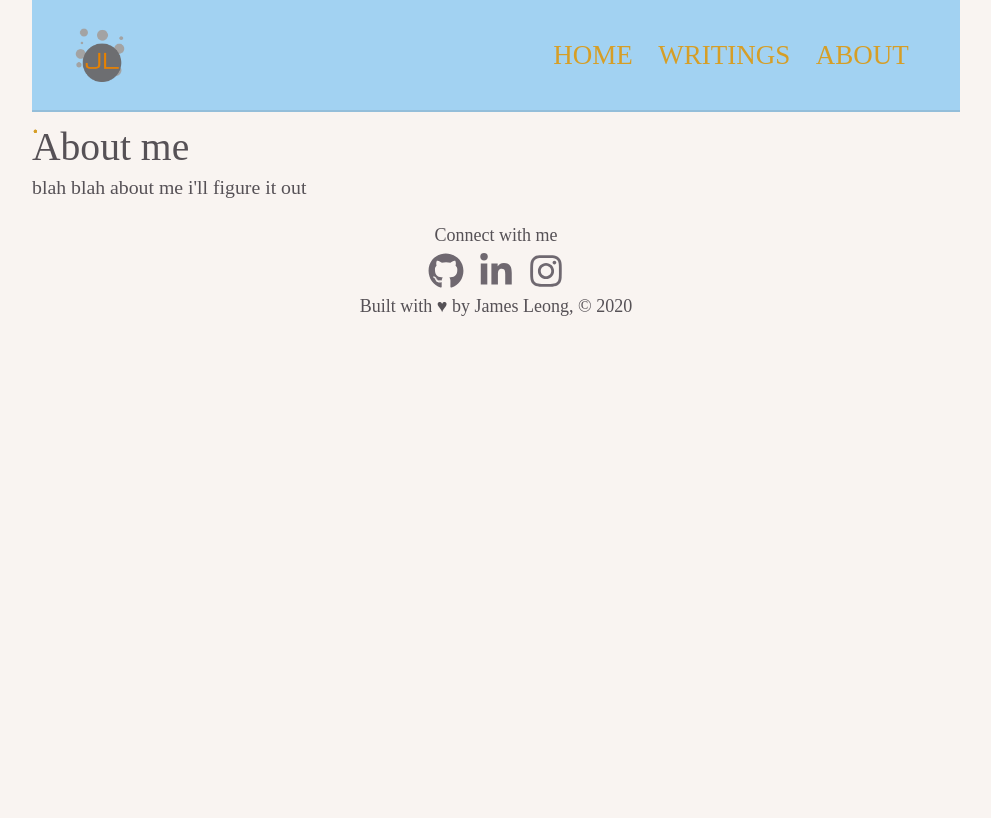
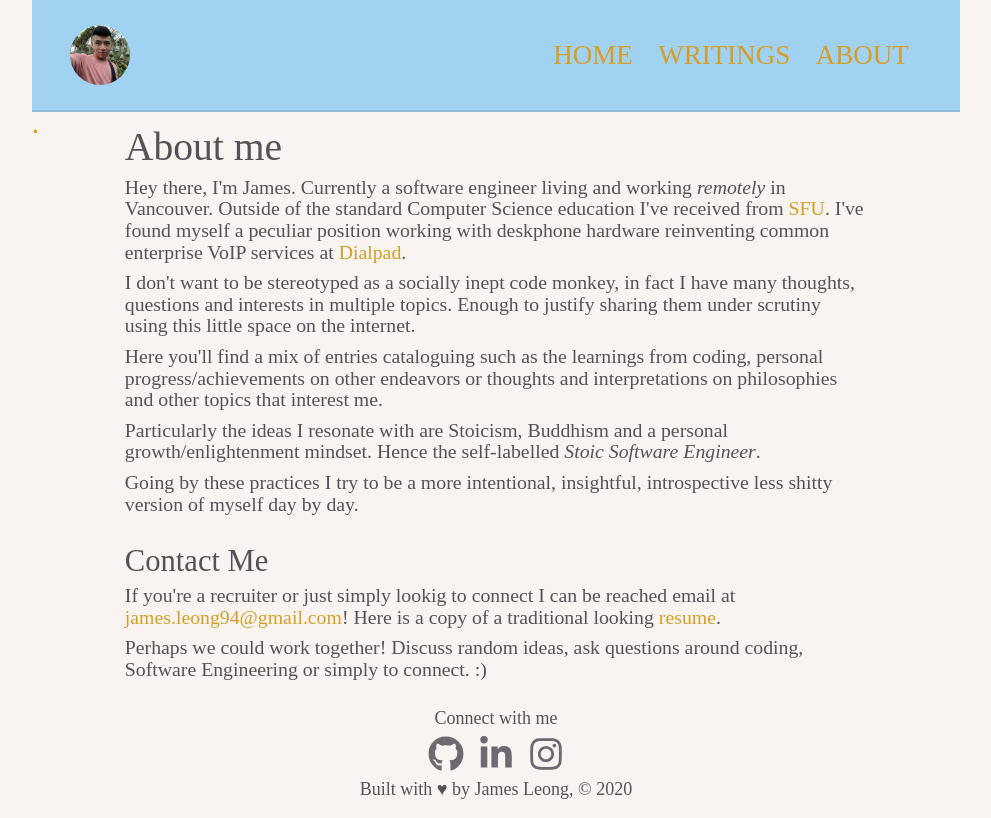
Before and after one commit to jyleong/gatsby-jyleong, a Gatsby site: page /about/ in a window 1280 px wide. Shown: the whole page, without its empty margins (128-1119 px from the left). Built offline with nearby package versions, Linux system fonts and the light colour scheme; Gatsby itself is replaced by a stand-in of ours.

Commit message:
many changes; about page stylings; navbar

```diff
--- a/gatsby-config.js
+++ b/gatsby-config.js
@@ -17,8 +17,8 @@ module.exports = {
     {
       resolve: 'gatsby-source-filesystem',
       options: {
-        name: 'images',
-        path: `${__dirname}/src/images`,
+        name: 'assets',
+        path: `${__dirname}/src/assets`,
       },
     },
     {
@@ -66,7 +66,7 @@ module.exports = {
         background_color: '#663399',
         theme_color: '#663399',
         display: 'minimal-ui',
-        icon: 'src/images/JL-logo.png', // This path is relative to the root of the site.
+        icon: 'src/assets/JL-logo.png', // This path is relative to the root of the site.
       },
     },
 
@@ -76,7 +76,7 @@ module.exports = {
         alias: {
           '@config': 'src/config',
           '@components': 'src/components',
-          '@images': 'src/images',
+          '@assets': 'src/assets',
           '@pages': 'src/pages',
           '@styles': 'src/styles',
           '@templates': 'src/templates',
--- a/src/about/about.md
+++ b/src/about/about.md
@@ -4,4 +4,18 @@ date: "2020-12-09"
 author: "James Leong"
 ---
 
-blah blah about me i'll figure it out
+Hey there, I'm James. Currently a software engineer living and working _remotely_ in Vancouver. Outside of the standard Computer Science education I've received from [SFU](https://www.sfu.ca/computing.html). I've found myself a peculiar position working with deskphone hardware reinventing common enterprise VoIP services at [Dialpad](https://dialpad.com).
+
+I don't want to be stereotyped as a socially inept code monkey, in fact I have many thoughts, questions and interests in multiple topics. Enough to justify sharing them under scrutiny using this little space on the internet.
+
+Here you'll find a mix of entries cataloguing such as the learnings from coding, personal progress/achievements on other endeavors or thoughts and interpretations on philosophies and other topics that interest me.
+
+Particularly the ideas I resonate with are Stoicism, Buddhism and a personal growth/enlightenment mindset. Hence the self-labelled _Stoic Software Engineer_.
+
+Going by these practices I try to be a more intentional, insightful, introspective less shitty version of myself day by day.
+
+### Contact Me
+
+If you're a recruiter or just simply lookig to connect I can be reached email at [james.leong94@gmail.com](mailto:james.leong94@gmail.com)! Here is a copy of a traditional looking [resume](../assets/JYLResume.pdf).
+
+Perhaps we could work together! Discuss random ideas, ask questions around coding, Software Engineering or simply to connect. :)
--- a/src/components/content.tsx
+++ b/src/components/content.tsx
@@ -1,7 +1,6 @@
-import { node } from 'prop-types';
 import React from 'react';
 
-import { SectionAbout, SectionResume, SectionWriting, SectionContact } from './sections';
+import { SectionAbout, SectionWriting } from './sections';
 
 interface IEdge {
   node: {
@@ -32,7 +31,6 @@ const Content: React.FC<ContentProps> = (props) => {
     <div>
       <SectionAbout />
       <SectionWriting posts={posts}/>
-      <SectionResume />
     </div>
   );
 };
--- a/src/components/layout.tsx
+++ b/src/components/layout.tsx
@@ -21,6 +21,7 @@ type SiteMetaProps = {
 }
 type LayoutProps = {
   children: React.ReactNode;
+  location: Location;
 };
 
 const LayoutContainer = styled.div`
@@ -49,12 +50,14 @@ const Layout: React.FC<LayoutProps> = ({ children }) => {
     author: layoutQuery.site.siteMetadata.author,
   }
   const { title, description, siteUrl, author} = props
+  const pathname = location.pathname ? location.pathname : '/';
+  console.log(pathname);
   return (
     <div id='root'>
       <Head title={title} description={description} siteUrl={siteUrl}/>
       <div>
         <LayoutContainer>
-          <NavBar />
+          <NavBar path={pathname}/>
           {children}
         </LayoutContainer>
         <FooterComponent author={author}/>
--- a/src/components/navbar/logo.tsx
+++ b/src/components/navbar/logo.tsx
@@ -8,13 +8,25 @@ const LogoWrap = styled.div`
   flex: 0 1 60px;
 
   @media (max-width: 768px) {
-    flex: 0 1 35px;
+    flex: 0 1 30px;
   }
-`
-const Logo = () => {
+`;
+
+const ImageItem = styled(Img)<{fluid: any}>`
+  padding: 0;
+  width: 100%;
+	height: 100%;
+	border-radius: 50%;
+`;
+
+interface LogoProps {
+  show: boolean
+};
+
+const Logo: React.FC<LogoProps> = (props) => {
   const data = useStaticQuery(graphql`
     query {
-      file(name: { eq: "JL-logo" }, extension: { eq: "png" }) {
+      file(name: { eq: "jl-icon" }, extension: { eq: "png" }) {
         childImageSharp {
           fluid(maxWidth: 90, pngQuality: 80) {
             ...GatsbyImageSharpFluid
@@ -26,7 +38,7 @@ const Logo = () => {
 
   return (
     <LogoWrap as={Link} to="/">
-      <Img fluid={data.file.childImageSharp.fluid} alt="logo" />
+      {props.show ? <ImageItem fluid={data.file.childImageSharp.fluid} alt="logo" /> : <div /> }
     </LogoWrap>
   )
 }
--- a/src/components/navbar/navbar.tsx
+++ b/src/components/navbar/navbar.tsx
@@ -5,6 +5,10 @@ import NavLinks from './navlinks';
 import Logo from './logo';
 
 const { colors } = theme;
+
+interface NavProps {
+  path: string
+};
 
 const NavContainer = styled.nav`
   height: 14vh;
@@ -95,11 +99,12 @@ const Navbox = styled.div`
   }
 `
 
-const NavBar: React.FC = () => {
+const NavBar: React.FC<NavProps> = (props) => {
   const [navbarOpen, setNavbarOpen] = useState(false);
+  const shouldShow = props.path !== '/';
   return (
     <NavContainer>
-      <Logo />
+      <Logo show={shouldShow}/>
       <Toggle
         onClick={() => setNavbarOpen(!navbarOpen)}
       >
--- a/src/components/sections/index.ts
+++ b/src/components/sections/index.ts
@@ -1,5 +1,4 @@
 import SectionAbout from './sectionAbout';
 import SectionWriting from './sectionWriting';
-import SectionResume from './sectionResume';
 
-export { SectionAbout, SectionWriting, SectionResume };
+export { SectionAbout, SectionWriting };
--- a/src/templates/about.tsx
+++ b/src/templates/about.tsx
@@ -1,6 +1,7 @@
 import React from 'react';
 import { graphql } from 'gatsby';
 
+import styled from 'styled-components';
 import Layout from '../components/layout';
 import SEO from '../components/seo';
 
@@ -20,12 +21,20 @@ interface MdProps {
   }
 }
 
+// TODO: add reusme pdf section
+const AboutContent = styled.div`
+  width: 80%;
+  margin: 0 auto;
+`;
+
 const About: React.FC<MdProps>  = (props) => {
   return (
     <Layout>
+      <AboutContent>
+        <h2>About me</h2>
+      </AboutContent>
       <SEO title='About'/>
-      <h2>About me</h2>
-      <div dangerouslySetInnerHTML={{__html: props.data.markdownRemark.html}}></div>
+      <AboutContent dangerouslySetInnerHTML={{__html: props.data.markdownRemark.html}}></AboutContent>
     </Layout>
   )
 }
--- a/src/templates/blog.tsx
+++ b/src/templates/blog.tsx
@@ -4,7 +4,6 @@ import { graphql } from 'gatsby';
 import styled from 'styled-components';
 import Layout from '../components/layout';
 import SEO from '../components/seo';
-import { mixins } from '@styles';
 
 export const query = graphql`
   query($slug: String!) {
@@ -41,8 +40,10 @@ const Blog: React.FC<PostProps> = (props: PostProps) => {
     <Layout>
       <SEO title='blogpost'/>
       {/* Blog content */}
-      <h2>{props.data.markdownRemark.frontmatter.title}</h2>
-      <p>{props.data.markdownRemark.frontmatter.date}</p>
+      <BlogContent>
+        <h2>{props.data.markdownRemark.frontmatter.title}</h2>
+        <p>{props.data.markdownRemark.frontmatter.date}</p>
+      </BlogContent>
       <BlogContent dangerouslySetInnerHTML={{__html: props.data.markdownRemark.html}}></BlogContent>
     </Layout>
   )
--- a/tsconfig.json
+++ b/tsconfig.json
@@ -20,7 +20,7 @@
       "@config" : ["config"],
       "@styles": ["styles"],
       "@components": ["components"],
-      "@images": ["images"],
+      "@assets": ["assets"],
       "@pages": ["pages"],
       "@templates": ["templates"],
       "@blog": ["blogs"],
```
Also changed, not shown: src/components/sections/sectionResume.tsx (deleted, +0 -22 lines), .eslintrc.js, src/assets/JL-logo.png (renamed from src/images/JL-logo.png), src/assets/jamesleong.jpg (renamed from src/images/jamesleong.jpg), src/assets/jl-icon.png (renamed from src/images/jl-icon.png), src/images/gatsby-icon.png (deleted), 1 other file.
